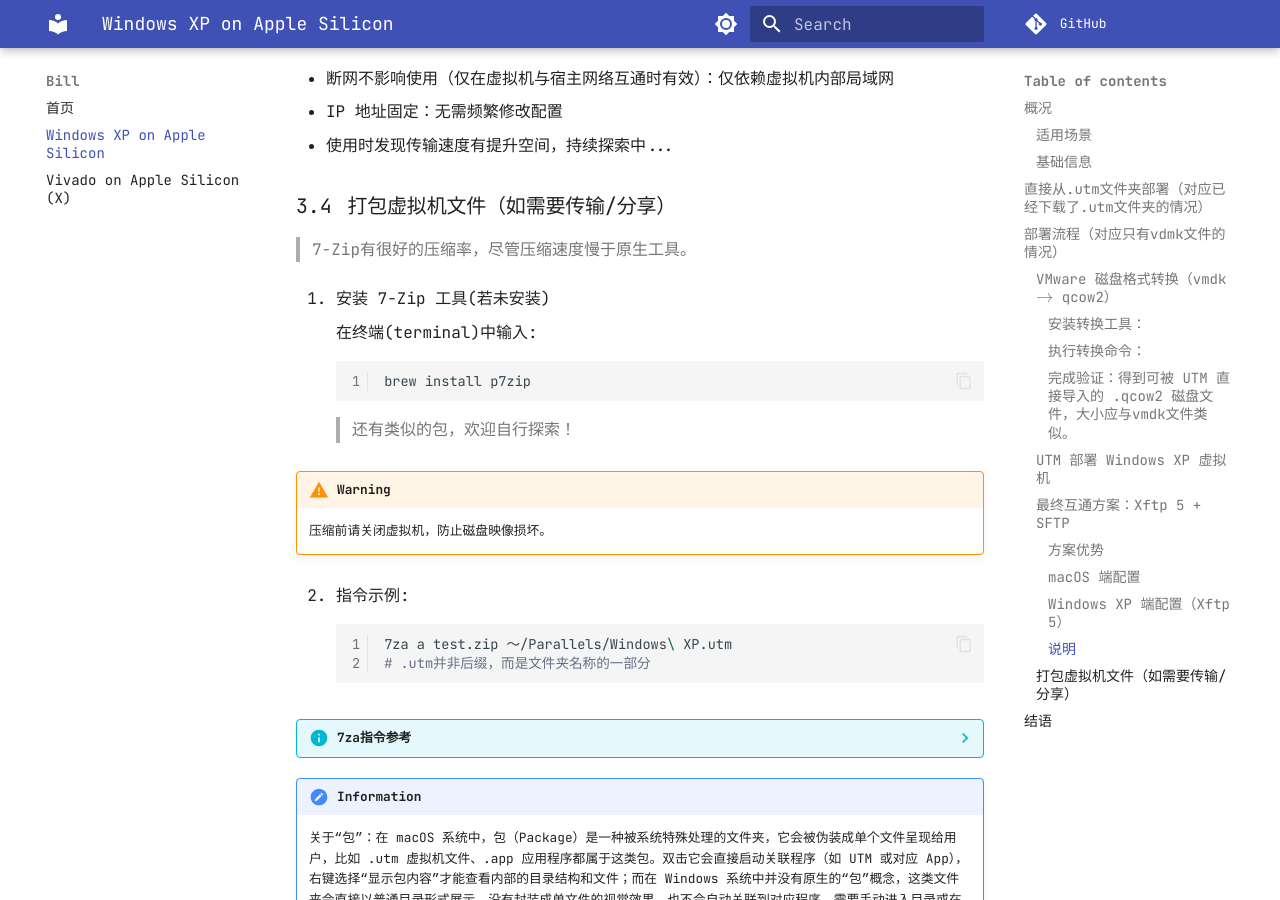
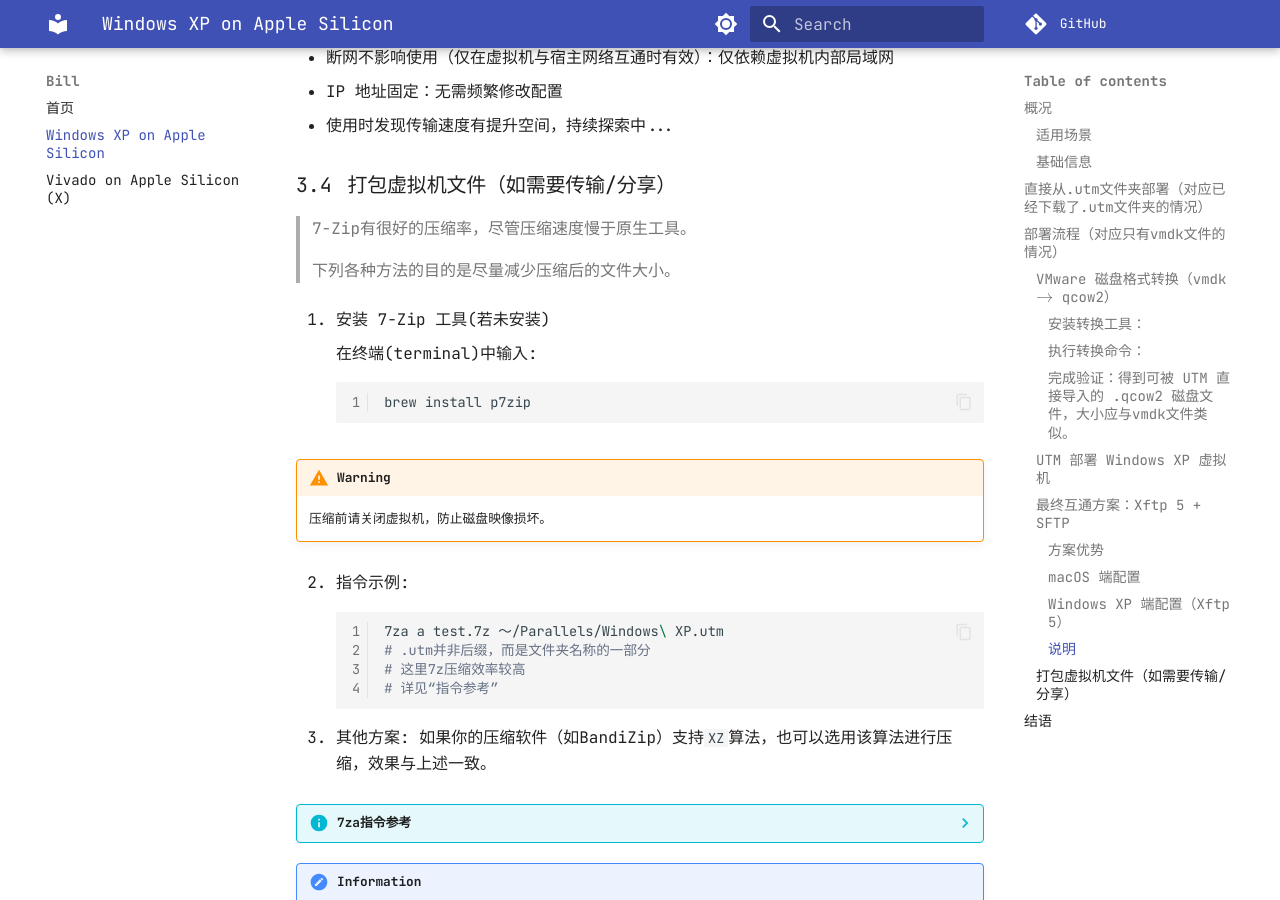
Before and after one commit to bfyes/Virtual-machines-on-Mac, an MkDocs documentation site: the page built from docs/windows-xp-apple-silicon.md, in a window 1280 px wide and 900 px high, scrolled down 8725 px. Built offline with MkDocs 1.6.1 and Material for MkDocs 9.7.7, drawn with Linux system fonts in a browser that asks for light colours; comment, search, counter and statistics services are not loaded; some of the changed text lies outside the part shown.

Commit message:
增补压缩方案

````diff
--- a/docs/windows-xp-apple-silicon.md
+++ b/docs/windows-xp-apple-silicon.md
@@ -1,6 +1,6 @@
 # Windows XP on Apple Silicon Mac
 
-更新时间：2026-03-28，更新说明：**新增章节：从`.utm`文件夹部署**
+更新时间：2026-03-28，更新说明：**新增章节：从`.utm`文件夹部署，增补压缩方案**
 
 更新时间：2026-03-28，更新说明：**新增章节：打包虚拟机文件**
 
@@ -51,7 +51,7 @@
 2. **虚拟机文件**。请将下载好的压缩包解压，得到utm文件包。在安装好 UTM 虚拟机的情况下，直接双击该包即可打开虚拟机。随后点击“启动”即可。
 3. **文件互传**。根据[文件互传方案](#最终互通方案xftp-5--sftp)继续配置。
 
-## 部署流程（对应只有vdmk文件的情况）
+## 部署流程（对应只有vmdk文件的情况）
 
 ### VMware 磁盘格式转换（vmdk $\rightarrow$ qcow2）
 
@@ -227,6 +227,8 @@
 
 > 7-Zip有很好的压缩率，尽管压缩速度慢于原生工具。
 
+> 下列各种方法的目的是尽量减少压缩后的文件大小。
+
 1. 安装 7-Zip 工具(若未安装)
 
     在终端(terminal)中输入:
@@ -235,17 +237,20 @@
     brew install p7zip
     ```
 
-    > 还有类似的包，欢迎自行探索！
-
 !!!warning
     压缩前请关闭虚拟机，防止磁盘映像损坏。
 
 2. 指令示例:
 
     ```bash
-    7za a test.zip ～/Parallels/Windows\ XP.utm
+    7za a test.7z ～/Parallels/Windows\ XP.utm
     # .utm并非后缀，而是文件夹名称的一部分
+    # 这里7z压缩效率较高
+    # 详见“指令参考”
     ```
+
+3. 其他方案:
+    如果你的压缩软件（如BandiZip）支持`XZ`算法，也可以选用该算法进行压缩，效果与上述一致。
 
 ??? info "7za指令参考"
     `Usage: 7za <command> [<switches>...] <archive_name> [<file_names>...]`
````
Also changed, not shown: other parts of docs/windows-xp-apple-silicon.md (+1 -1 lines), site/search/search_index.json, site/windows-xp-apple-silicon/index.html, 1 other file.
